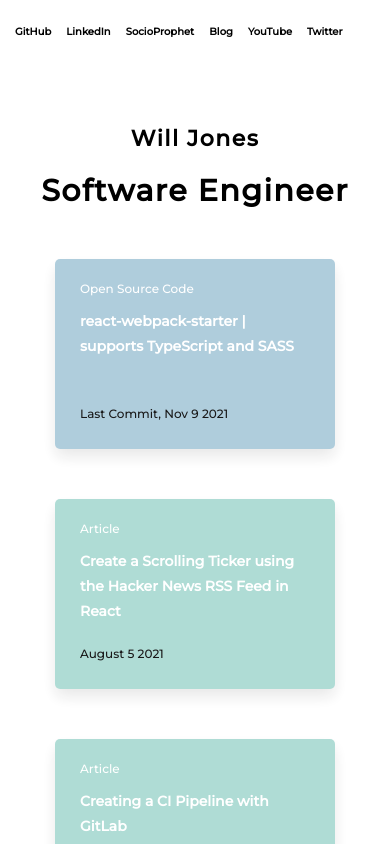
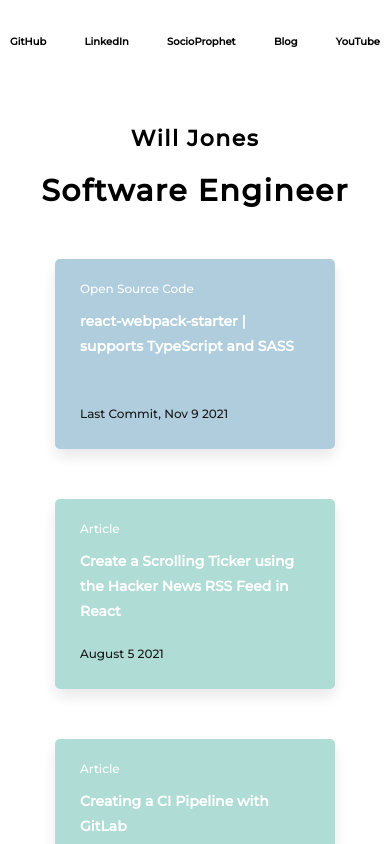
Before and after one commit to willdvlpr/willjones.io, a Next.js app: page / in a window 390 px wide. Shown: the top 844 px of the page. Built offline with nearby package versions, Linux system fonts and the light colour scheme.

Commit message:
fix: nav responsivness

```diff
--- a/src/components/NavBar/styles.jsx
+++ b/src/components/NavBar/styles.jsx
@@ -9,14 +9,17 @@ export const Nav = styled.nav`
   border-bottom: 1px solid #eee;
 
   @media ${device.md} {
-    width: calc(100% - 50px);
-    margin-left: 25px;
+    display: flex;
+    justify-content: space-between;
+    width: 90%;
+    margin-left: 5%;
     margin-top: 10px;
   }
 
   @media ${device.sm} {
     margin: 15px 0 0 0;
     width: 100%;
+    padding: 10px;
     border: none;
   }
 `;
@@ -27,11 +30,11 @@ export const NavItem = styled.div`
   margin-left: 60px;
 
   @media ${device.md} {
-    margin-left: 20px;
+    margin-left: 0;
   }
 
   @media ${device.sm} {
-    margin-left: 15px;
+    margin-left: 0;
     text-align: center;
   }
 `;
--- a/src/data/social.ts
+++ b/src/data/social.ts
@@ -28,11 +28,6 @@ export const socialData: {
     displayName: "YouTube",
     link: "https://www.youtube.com/channel/UCSFp5DQrZemnjP5p8XYg7JA",
   },
-  {
-    id: 6,
-    displayName: "Twitter",
-    link: "https://twitter.com/willdvlpr",
-  },
 ];
 
 export const footerCopyRightData: {
```
